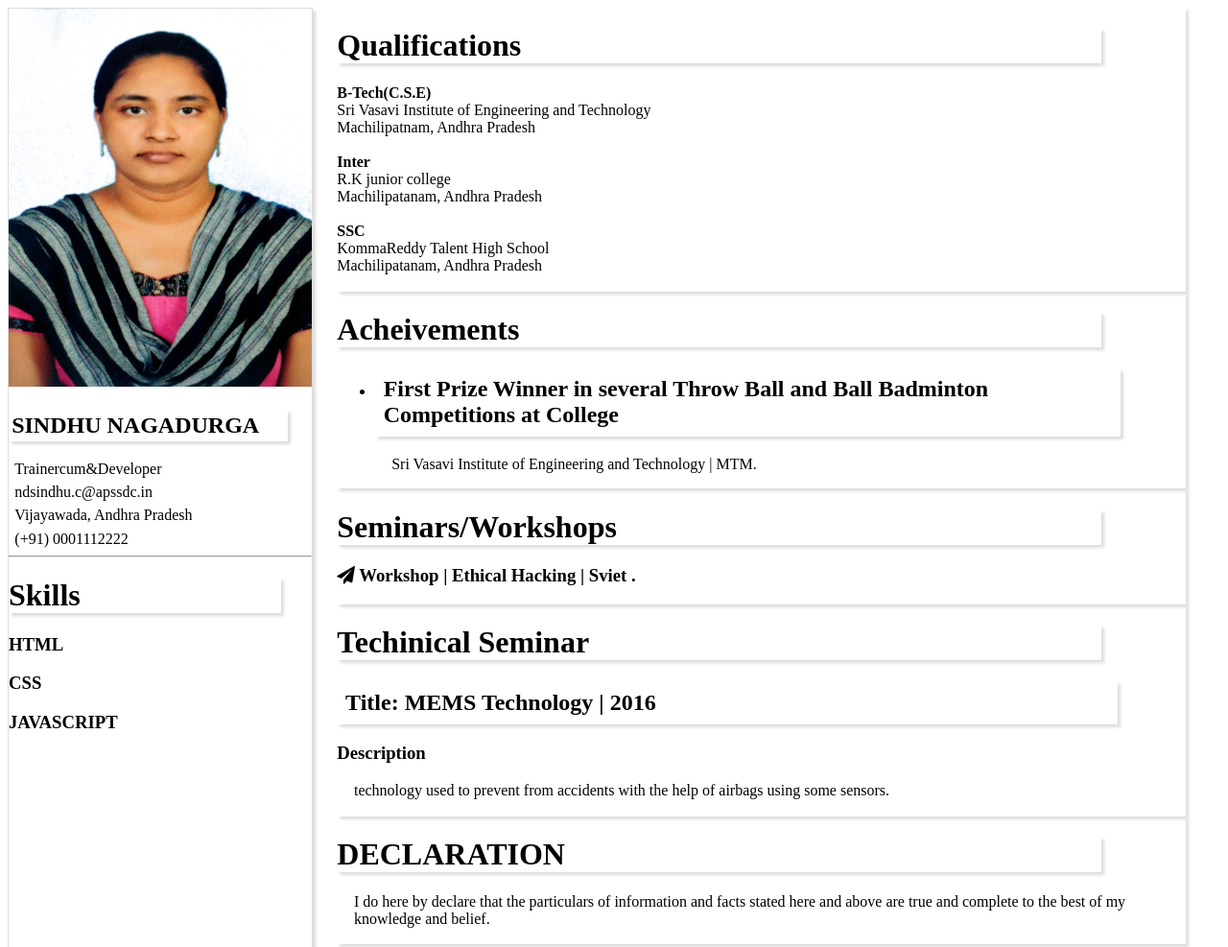
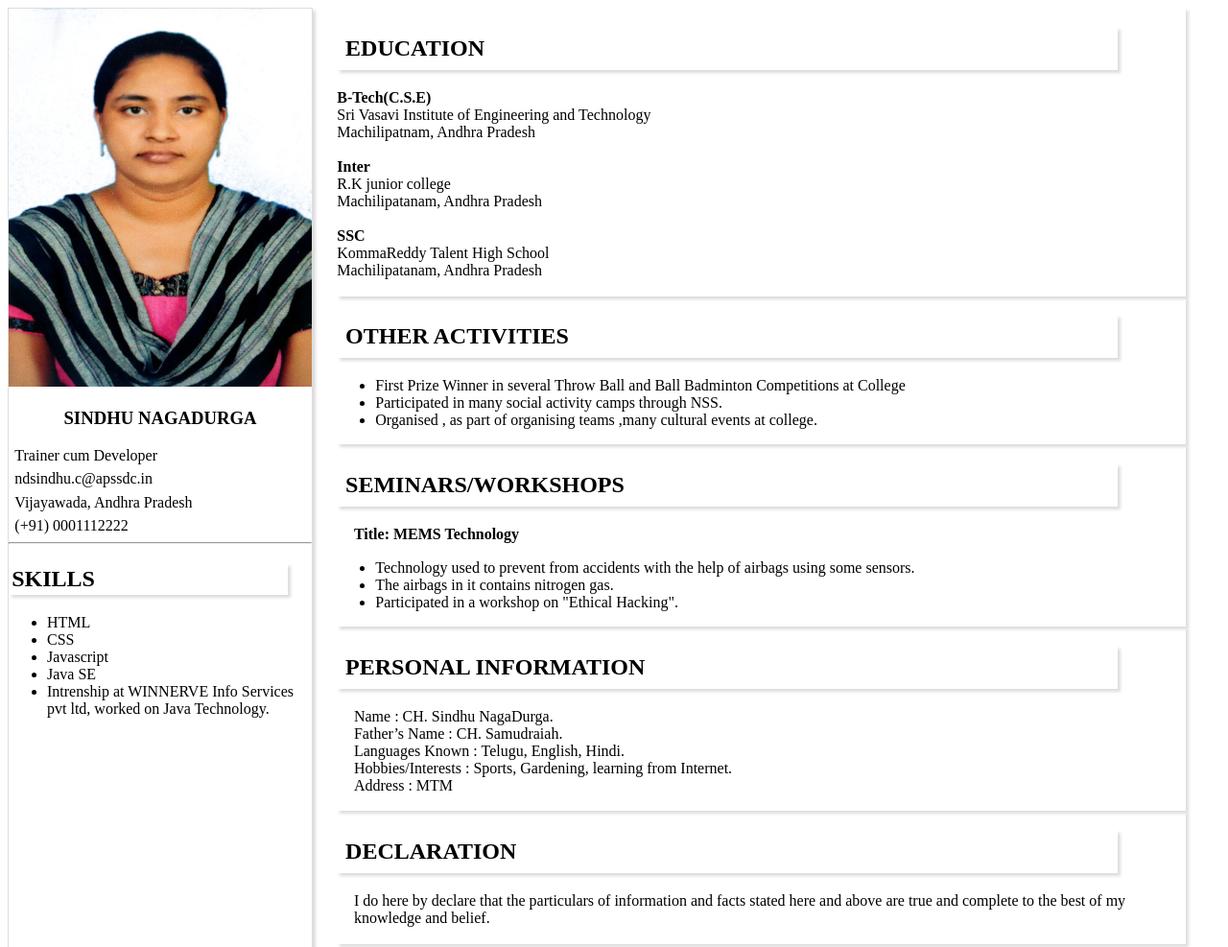
Before and after one commit to thotamsettynagajyothi/sindujyothi, a plain HTML site: page sindhu.html in a window 1280 px wide. Shown: the top 987 px of the page at 96% size. Drawn offline with Linux system fonts and the light colour scheme.

Commit message:
Update sindhu.html

```diff
--- a/sindhu.html
+++ b/sindhu.html
@@ -3,104 +3,105 @@
 <!-- Head -->
 <head>
     <title></title>
-    <link rel ="icon" href="images\jyo.jpg">
+    <link rel ="icon" href="images\sin.jpg">
     <meta name="viewport" content="width=device-width,initial-scale=1.0">
     <link rel="stylesheet" href="css/styles.css">
-    <link rel="stylesheet" href="https://cdnjs.cloudflare.com/ajax/libs/font-awesome/4.7.0/css/font-awesome.min.css">
-</head>
-
    <!-- Body -->
 <body>
 <div class="col-1">
-    <div class="col-3" style="border:1px solid #ddd; box-shadow:3px 3px 3px #ddd;padding-bottom: 30% " id="demo">
+    <div class="col-3" id="details">
         <div class="img">
         <img src="images/sin.jpg">
-        <div class="img-name">
-        <h2>SINDHU NAGADURGA</h2>
-    </div>
+        <h3 align="center">SINDHU NAGADURGA</h3>
     </div>
 <script>
 
-    /* Profile Data */
+    /* details */
   var sindhu = {
-    "role" : "Trainercum&Developer",
+    "role" : "Trainer cum Developer",
     "email":"ndsindhu.c@apssdc.in",
     "location" : "Vijayawada, Andhra Pradesh",
     "mobile":"(+91) 0001112222",
   };
 
 
+  /* Qualifications */
+   var education={
+    "Qualification" : ["B-Tech(C.S.E)","Inter","SSC"],
+    "NameofInstitution" : ["Sri Vasavi Institute of Engineering and Technology", "R.K junior college","KommaReddy Talent High School"],
+    "Area" : ["Machilipatnam, Andhra Pradesh","Machilipatanam, Andhra Pradesh","Machilipatanam, Andhra Pradesh"]
+    }
+             document.getElementById("details").innerHTML += "<p>" +sindhu["role"]+"<p>";
+             document.getElementById("details").innerHTML += "<p>" +sindhu["email"]+"<p>";
+             document.getElementById("details").innerHTML += "<p>" +sindhu["location"]+"<p>";
+             document.getElementById("details").innerHTML += "<p>" +sindhu["mobile"]+"<p>";
 
-/* Qualifications */
-var ed={
-"degree" : ["B-Tech(C.S.E)","Inter","SSC"],
-"NameofColl" : ["Sri Vasavi Institute of Engineering and Technology", "R.K junior college","KommaReddy Talent High School"],
-"location" : ["Machilipatnam, Andhra Pradesh","Machilipatanam, Andhra Pradesh","Machilipatanam, Andhra Pradesh"]
-}
-
-for (x in sindhu) {
-    document.getElementById("demo").innerHTML += "<p>" +sindhu[x]+"<p>";
-}
 </script>
 <hr>
-
-<!-- Skills -->
-<h1> Skills </h1>
-<h3>HTML</h3>
-
-<h3>CSS</h3>
-
-<h3>JAVASCRIPT</h3>
-
+<!-- Skills Known -->
+ <h2> SKILLS </h2>
+  <ul>
+    <li>HTML</li>
+    <li>CSS</li>
+    <li>Javascript</li>
+    <li>Java SE</li>
+    <li>Intrenship at WINNERVE Info Services pvt ltd, worked on Java Technology.</li>
+  </ul>
 
 </div>
 <!-- Educational Qualifications-->
-<div class="col-4" style="box-shadow:3px 3px 3px #ddd  ; margin-left: 2%">
-    <h1>Qualifications </h1>
-    <div id="ed">
+<div class="col-4">
+    <h2>EDUCATION</h2>
+    <div id="education">
         <script>
-            for(i in ed.degree){
-    document.getElementById('ed').innerHTML+="<b>"+ed.degree[i]+"</b><br>";
-    document.getElementById('ed').innerHTML+=ed.NameofColl[i]+"<br>";
-    document.getElementById('ed').innerHTML+=ed.location[i]+"<br><br>";
+            for(i in education.Qualification){
+              document.getElementById('education').innerHTML+="<b>"+education.Qualification[i]+"</b><br>";
+             document.getElementById('education').innerHTML+=education.NameofInstitution[i]+"<br>";
+             document.getElementById('education').innerHTML+=education.Area[i]+"<br><br>";
             }
         </script>
     </div>
 
 </div>
-<!-- Acheivements-->
-<div class="col-4" style="box-shadow:3px 3px 3px #ddd; margin-left: 2%">
-        <h1> Acheivements </h1>
+<!-- Other Activities-->
+<div class="col-4">
+        <h2>OTHER ACTIVITIES</h2>
         <div>
           <ul>
-        <li><h2>First Prize Winner in several Throw Ball and Ball Badminton Competitions at College</h2>
-        <p>Sri Vasavi Institute of Engineering and Technology | MTM.</p> </li>
+            <li>First Prize Winner in several Throw Ball and Ball Badminton Competitions at College</li>
+            <li>Participated in many social activity camps through NSS.</li>
+            <li>Organised , as part of organising teams ,many cultural events at college.</li>
           </ul>
        </div>
 </div>
 
 <!-- Seminars/workshops-->
-<div class="col-4" style="box-shadow:3px 3px 3px #ddd; margin-left: 2%">
-      <h1> Seminars/Workshops </h1>
+<div class="col-4">
+      <h2> SEMINARS/WORKSHOPS </h2>
        <div>
-
-          <h3> <i class="fa fa-paper-plane" aria-hidden="true"></i> Workshop | Ethical Hacking |  Sviet .</h3>
+         <p><b>Title: MEMS Technology</b></p>
+        <ul>
+          <li>Technology used to prevent from accidents with the help of airbags using some sensors.</li>
+          <li>The airbags in it contains nitrogen gas.</li>
+          <li>Participated in a workshop on "Ethical Hacking".</li>
+        </ul>
        </div>
 </div>
-<!--Technical Seminar-->
-<div class="col-4" style="box-shadow:3px 3px 3px #ddd; margin-left: 2%">
-      <h1> Techinical Seminar </h1>
+<div class="col-4">
+    <h2>PERSONAL INFORMATION</h2>
     <div>
-
-          <h2> Title: MEMS Technology | 2016</h2>
-          <h3>Description</h3>
-          <p>technology used to prevent from accidents with the help of airbags using some sensors.</p></div>
+       <p class="pp">
+       Name                 :  CH. Sindhu NagaDurga.</br>
+       Father’s Name        :  CH. Samudraiah.</br>
+       Languages Known      :  Telugu, English, Hindi.</br>
+       Hobbies/Interests    :  Sports, Gardening, learning from Internet.</br>
+       Address              :  MTM</br>
+     </p>
     </div>
-
-     <div class="col-4" style="box-shadow:3px 3px 3px #ddd; margin-left: 2%">
-      <h1> DECLARATION </h1>
+</div>
+     <div class="col-4">
+      <h2>DECLARATION</h2>
       <p>I do here by declare that the particulars of information and facts stated here and above are true and complete to the best of my knowledge and belief. </p>
-
     </div>
 </div>
 </body>
```
Lines whose indentation alone changed are shown as unchanged.
